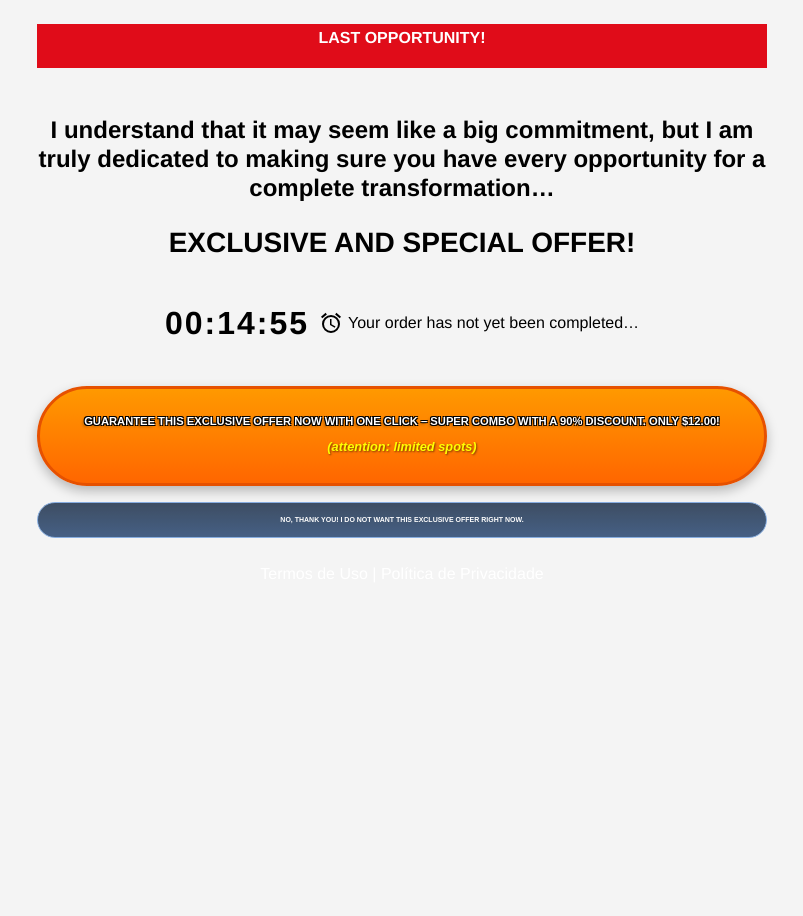
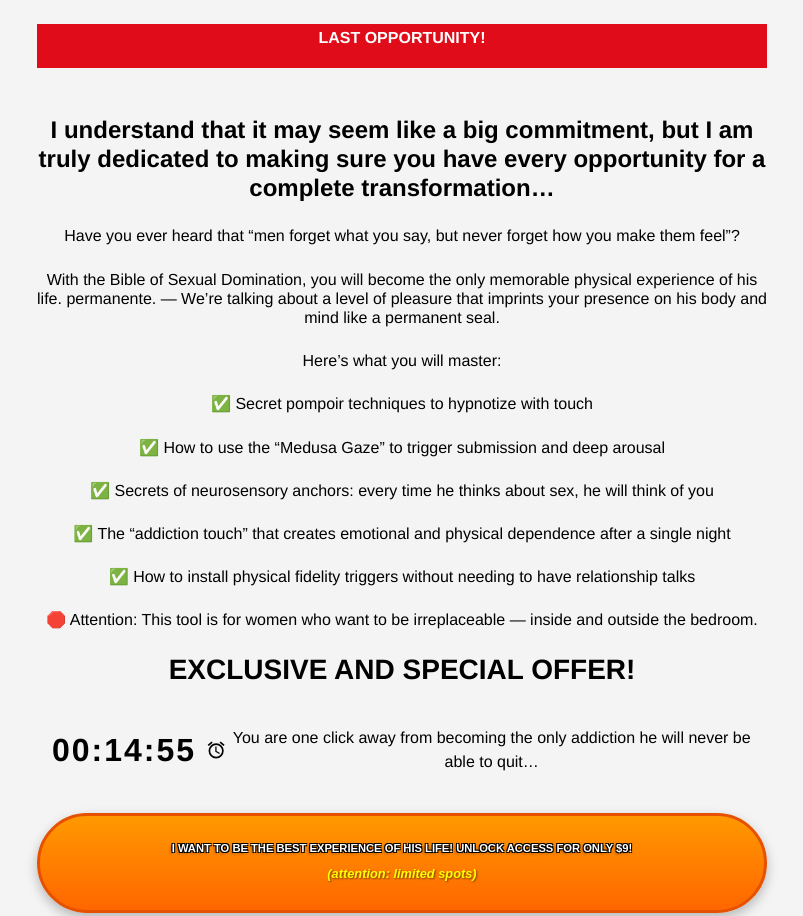
Before and after one commit to digitalventurescorp-inc/Downsell03, a plain HTML site: page index.html in a window 1280 px wide. Shown: the top 916 px of the page, without its empty margins (238-1041 px from the left). Before the commit the page ends 800 px from the top, so only its background shows below. Drawn offline with nearby package versions, Linux system fonts and the light colour scheme.

Commit message:
Update index.html

```diff
--- a/index.html
+++ b/index.html
@@ -77,6 +77,65 @@
 
  </b></h4>
 
+			  	  <!-- Headline -->
+            <h6 class="my-4"><i></i> <span style="color: red;"> </span>
+				Have you ever heard that “men forget what you say, but never forget how you make them feel”?
+
+			</i></h6>
+
+			   <!-- Headline -->
+            <h6 class="my-4"><i></i> <span style="color: red;"> </span>
+				With the Bible of Sexual Domination, you will become the only memorable physical experience of his life. permanente. — We’re talking about a level of pleasure that imprints your presence on his body and mind like a permanent seal.
+
+			</i></h6>
+
+			  <!-- Headline -->
+            <h6 class="my-4"><i></i> <span style="color: red;"> </span>
+				Here’s what you will master:
+
+			</i></h6>
+
+			   <!-- Headline -->
+            <h6 class="my-4"><i></i> <span style="color: red;"> </span>
+			   ✅ Secret pompoir techniques to hypnotize with touch
+
+			</i></h6>
+
+			   <!-- Headline -->
+            <h6 class="my-4"><i></i> <span style="color: red;"> </span>
+			   ✅ How to use the “Medusa Gaze” to trigger submission and deep arousal
+
+			</i></h6>
+
+			  <!-- Headline -->
+            <h6 class="my-4"><i></i> <span style="color: red;"> </span>
+			  ✅ Secrets of neurosensory anchors: every time he thinks about sex, he will think of you
+
+
+			</i></h6>
+
+			   <!-- Headline -->
+            <h6 class="my-4"><i></i> <span style="color: red;"> </span>
+			 ✅ The “addiction touch” that creates emotional and physical dependence after a single night
+
+
+			</i></h6>
+
+			  <!-- Headline -->
+            <h6 class="my-4"><i></i> <span style="color: red;"> </span>
+			 ✅ How to install physical fidelity triggers without needing to have relationship talks
+
+
+			</i></h6>
+
+			    <!-- Headline -->
+            <h6 class="my-4"><i></i> <span style="color: red;"> </span>
+			 🛑 Attention: This tool is for women who want to be irreplaceable — inside and outside the bedroom.
+
+
+			</i></h6>
+
+
 
             <!-- Headline -->
              <h5 class="my-4"> </h5>
@@ -129,7 +188,7 @@
             <svg class="timer-icon" viewBox="0 0 24 24" xmlns="http://www.w3.org/2000/svg">
                 <path d="M12,20A7,7 0 0,1 5,13A7,7 0 0,1 12,6A7,7 0 0,1 19,13A7,7 0 0,1 12,20M12,4A9,9 0 0,0 3,13A9,9 0 0,0 12,22A9,9 0 0,0 21,13A9,9 0 0,0 12,4M12.5,8H11V14L15.75,16.85L16.5,15.62L12.5,13.25V8M7.88,3.39L6.6,1.86L2,5.71L3.29,7.24L7.88,3.39M22,5.72L17.4,1.86L16.11,3.39L20.71,7.25L22,5.72Z"/>
             </svg>
-             Your order has not yet been completed…
+             You are one click away from becoming the only addiction he will never be able to quit…
         </div>
     </div>
 
@@ -168,7 +227,7 @@
 </html>
 
 			   <div id="cta1" class="mt-4 max-w-2xl mx-auto">
-  <a href="https://companyjltda.mycartpanda.com/ex-ocu/next-offer/81VKRkZ2WP?accepted=yes"
+  <a href="https://companyjltda.mycartpanda.com/ex-ocu/next-offer/3e2ZB672gb?accepted=yes"
      style="display: block;
             width: 100%;
             text-decoration: none;
@@ -194,7 +253,7 @@
                  /* --- 3. Fonte Branca com Contorno Preto --- */
                  color: #ffffff;
                  text-shadow: -1px -1px 0 #000, 1px -1px 0 #000, -1px 1px 0 #000, 1px 1px 0 #000, -2px 2px 3px rgba(0,0,0,0.3);">
-     GUARANTEE THIS EXCLUSIVE OFFER NOW WITH ONE CLICK – SUPER COMBO WITH A 90% DISCOUNT. ONLY $12.00!
+     I WANT TO BE THE BEST EXPERIENCE OF HIS LIFE! UNLOCK ACCESS FOR ONLY $9!
     </span>
 
     <span style="font-family: Arial, sans-serif;
@@ -216,7 +275,7 @@
 
 
 <div class="mt-3 max-w-2xl mx-auto">
-  <a href="https://companyjltda.mycartpanda.com/ex-ocu/next-offer/81VKRkZ2WP?accepted=no"
+  <a href="https://companyjltda.mycartpanda.com/ex-ocu/next-offer/3e2ZB672gb?accepted=no"
      style="display: block;
             width: 100%;
             text-decoration: none;
```
